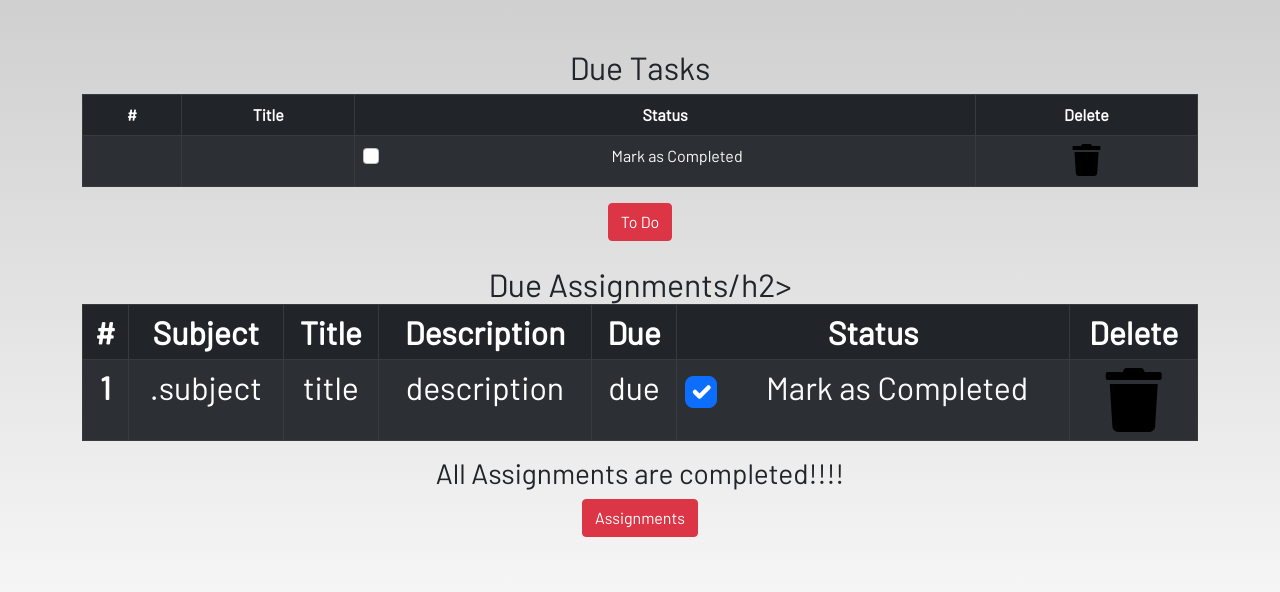
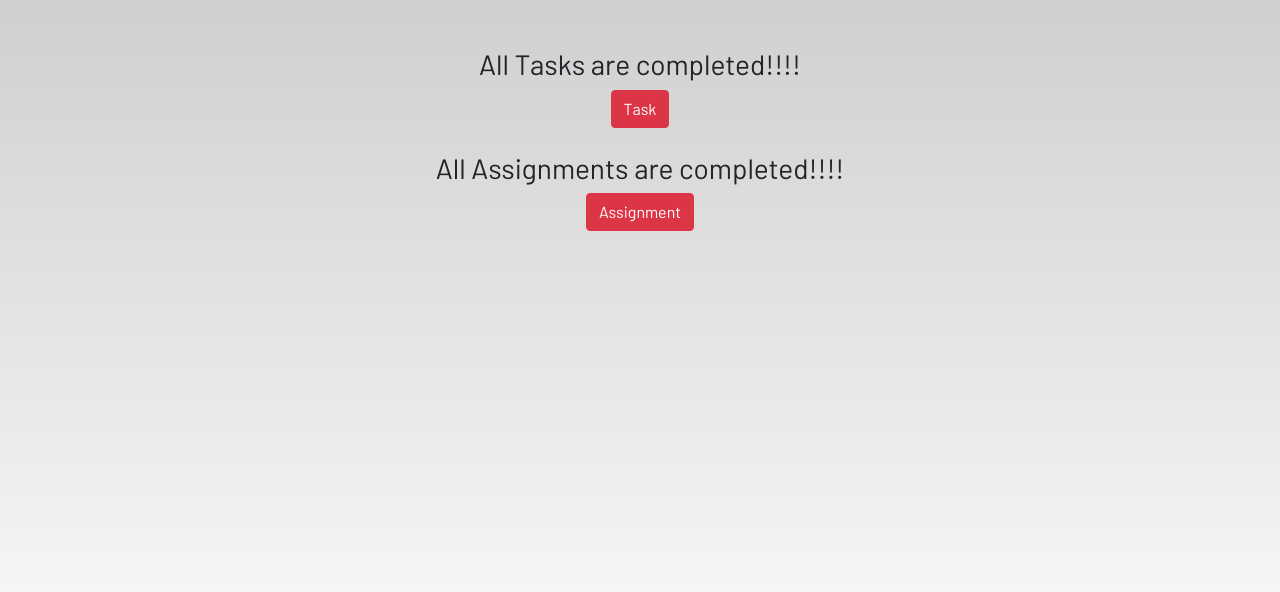
Before and after one commit to Georgette-Lumbe/traineesportal, a Django app: page /profile/ in a window 1280 px wide. Shown: the part 56-648 px from the top of the page. Run offline with Django 3.2, Linux system fonts and the light colour scheme; a user stored in the database is signed in; tables that the repository leaves empty hold one stand-in row (values such as "Sample post"); some libraries are stand-ins or nearby versions; some web fonts are replaced.

Commit message:
Update profile view and profile html file

```diff
--- a/blog/views.py
+++ b/blog/views.py
@@ -89,13 +89,13 @@ def assignments(request):
     assignment = Assignments.objects.filter(user=request.user)
     # When to notify the all assignments finished msg
     if len(assignment) == 0:
-        assignments_done = True
+        assignment_done = True
     else:
-        assignments_done = False
+        assignment_done = False
 
     context = {
             'assignments': assignments,
-            'assignments_done': assignments_done,
+            'assignment_done': assignment_done,
             'form': form
     }
 
@@ -224,16 +224,22 @@ def profile(request):
     """
     A view to return the user's profile page
     """
-#    assignment = Assignments.objects.filter(
-#                    is_finished=False, user=request.user)
-#    task = Tasks.objects.filter(is_finished=False, user=request.user)
-#    if len(assignment) == 0:
-#        assignment_done = True
-#    else:
-#        assignment_done = False
-#    if len(task) == 0:
-#        task_done = True
-#    else:
-#       task_done = False
+    assignments = Assignments.objects.filter(
+                    is_finished=False, user=request.user)
+    tasks = Tasks.objects.filter(is_finished=False, user=request.user)
+    if len(assignments) == 0:
+        assignment_done = True
+    else:
+        assignment_done = False
+    if len(tasks) == 0:
+        task_done = True
+    else:
+        task_done = False
+    context = {
+        'assignments': assignments,
+        'tasks': tasks,
+        'assignment_done': assignment_done,
+        'task_done': task_done
+    }
 
-    return render(request, 'profile.html')
+    return render(request, 'profile.html', context)
--- a/templates/profile.html
+++ b/templates/profile.html
@@ -3,8 +3,10 @@
 {% load crispy_forms_tags%}
 {% block content %}
 <section class="text-center">
-    {% if not tasks_done %}
     <div class="container">
+
+        <!-- Homework section-->
+        {% if not task_done %}
         <h2>Due Tasks</h2>
         <table class="table table-striped table-bordered table-hover table-dark">
             <thead>
@@ -16,14 +18,14 @@
                 </tr>
             </thead>
             <tbody>
-
+                {% for task in tasks %}
                 <tr>
                     <th scope="row">{{forloop.counter}}</th>
                     <td>{{task.title}}</td>
                     <td>
                         <a href="{% url 'update-task' task.id %">
                             <div class="form-check">
-                                {% if tasks.is_finished == True %}
+                                {% if task.is_finished == True %}
                                 <input class="form-check-input" type="checkbox" value="" checked>
                                 {% else %}
                                 <input class="form-check-input" type="checkbox" value="">
@@ -37,16 +39,19 @@
 
                     <td><a href="#"><i class="fa fa-trash fa-2x"></i></a></td>
                 </tr>
-
+                {% endfor %}
             </tbody>
         </table>
     {% else %}
         <h3>All Tasks are completed!!!!</h3>
     {% endif %}
 
-        <a href="#" class="btn btn-danger">To Do</a>
+        <a href="{% url 'tasks' %}" class="btn btn-danger">Task</a>
         <br><br>
-        <h2>Due Assignments/h2>
+
+        <!-- Homework section-->
+        {% if not assignment_done %}
+        <h2>Due Assignments</h2>
         <table class="table table-striped table-bordered table-hover table-dark">
             <thead>
                 <tr>
@@ -60,17 +65,22 @@
                 </tr>
             </thead>
             <tbody>
+                {% for assignment in assignments %}
                 <tr>
-                    <th scope="row">1</th>
-                    <td>.subject</td>
-                    <td>title</td>
-                    <td>description</td>
-                    <td>due</td>
+                    <th scope="row">{{forloop.counter}}</th>
+                    <td>{{assignment.subject}}</td>
+                    <td>{{assignment.title}}</td>
+                    <td>{{assignment.description}}</td>
+                    <td>{{assignment.due}}</td>
 
                     <td>
-                        <a href="#">
+                        <a href="{% url 'update_assignment' assignment.id%}">
                             <div class="form-check">
-                                <input class="form-check-input" type="checkbox" value="" checked id=2>
+                                {% if assignment.is_finished == True %}
+                                <input class="form-check-input" type="checkbox" value="" checked>
+                                {% else %}
+                                <input class="form-check-input" type="checkbox" value="">
+                                {% endif %}
                                 <label class="form-check-label text-light" for="flexCheckDefault">
                                     Mark as Completed
                                 </label>
@@ -79,11 +89,14 @@
                     </td>
                     <td><a href="#"><i class="fa fa-trash fa-2x"></i></a></td>
                 </tr>
+                {% endfor %}
             </tbody>
         </table>
+        {% else %}
         <h3>All Assignments are completed!!!!</h3>
+        {% endif %}
 
-        <a href="#" class="btn btn-danger">Assignments</a>
+        <a href="{% url 'assignments' %}" class="btn btn-danger">Assignment</a>
     </div>
 </section>
 
```
